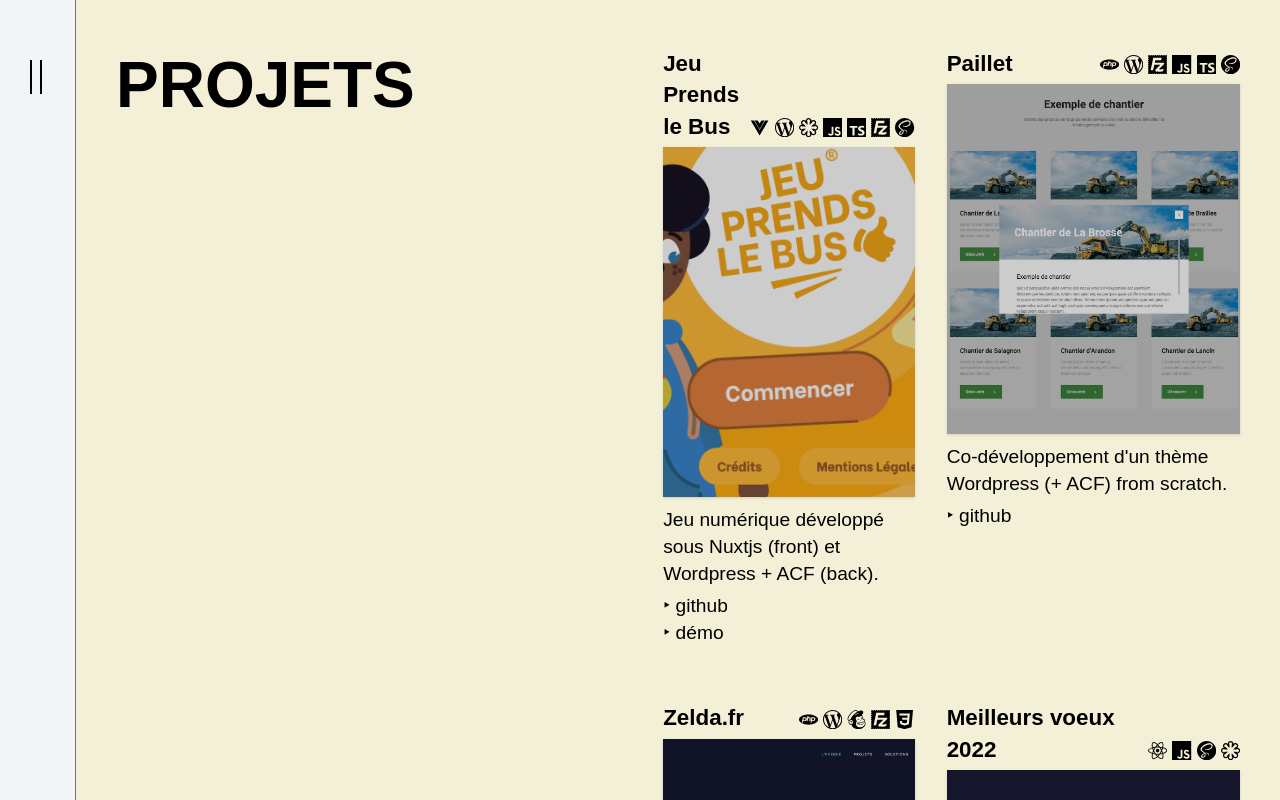
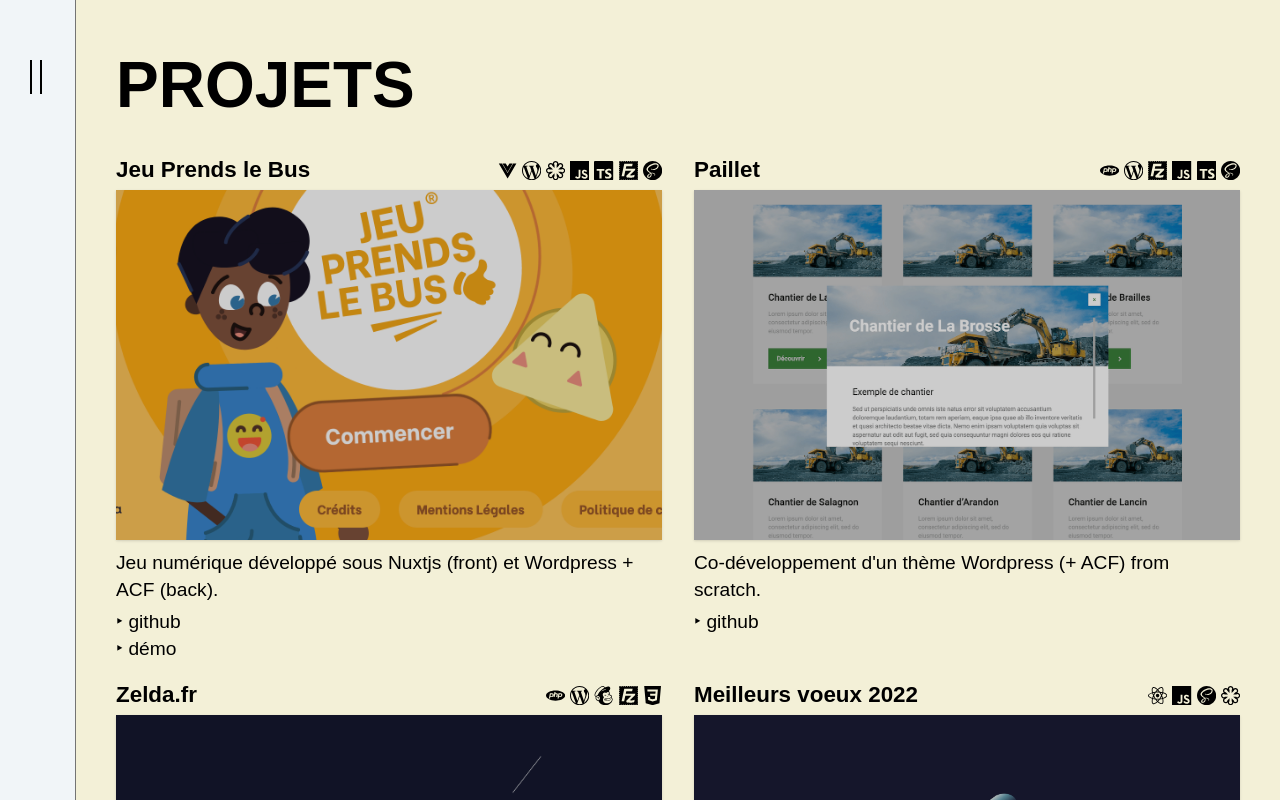
Before and after one commit to idrissdiakite/portfolio-react, a React (Create React App) app: page /projets in a window 1280 px wide. Shown: the top 800 px of the page. Built offline with nearby package versions, Linux system fonts and the light colour scheme; a web font is replaced by a local one.

Commit message:
💩 [PROJECTS] Update code structure

```diff
--- a/src/components/Cards/index.jsx
+++ b/src/components/Cards/index.jsx
@@ -741,7 +741,7 @@ const projects = [
 const Cards = () => {
   return (
     <motion.div
-      className="projects"
+      className="projects__wrapper"
       variants={container}
       initial="hidden"
       animate="visible"
--- a/src/components/Cards/style.scss
+++ b/src/components/Cards/style.scss
@@ -1,6 +1,6 @@
 @import "./../../styles/settings";
 
-.project {
+.projects__wrapper {
   margin-bottom: 2.5rem;
 
   .info {
@@ -57,7 +57,7 @@
 }
 
 @media screen and (min-width: 1024px) {
-  .projects {
+  .projects__wrapper {
     display: grid;
     grid-template-columns: 1fr 1fr;
     grid-gap: 1rem 2rem;
@@ -70,26 +70,26 @@
 }
 
 @media screen and (min-width: 1440px) {
-  .projects .project .img {
+  .projects__wrapper .project .img {
     height: 450px;
     object-fit: cover;
   }
 }
 
 @media screen and (min-width: 1680px) {
-  .projects .project .img {
+  .projects__wrapper .project .img {
     height: 550px;
   }
 }
 
 @media screen and (min-width: 1920px) {
-  .projects .project .img {
+  .projects__wrapper .project .img {
     height: 650px;
   }
 }
 
 @media screen and (min-width: 2560px) {
-  .projects .project .img {
+  .projects__wrapper .project .img {
     height: 850px;
   }
 }
--- a/src/pages/Projects/index.jsx
+++ b/src/pages/Projects/index.jsx
@@ -12,7 +12,8 @@ const Projects = () => {
       transition={pageTransition}
     >
       <section className="projects">
-        <h1>Projets</h1>
+        <h1 className="projects__title">Projets</h1>
+        {/* <h1>Projets</h1> */}
         <Cards />
       </section>
     </motion.div>
```
